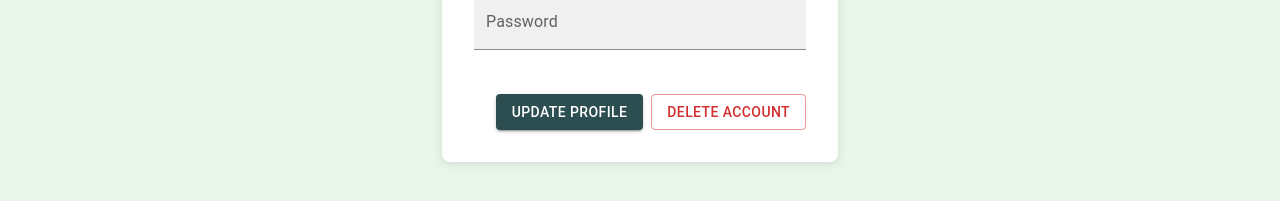
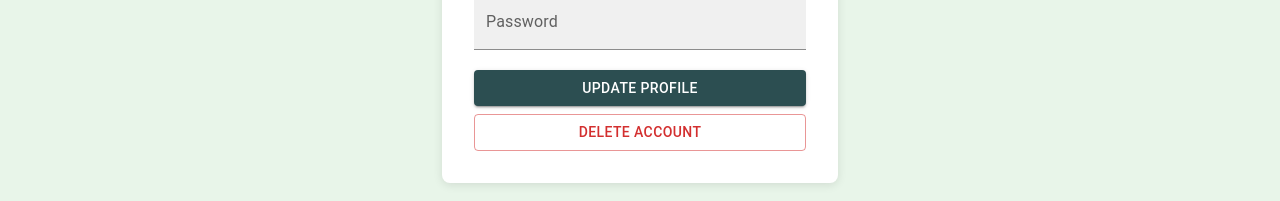
Before and after one commit to Sogolsa/ThoughtTracker-react, a React (Create React App) app: page /users/me in a window 1280 px wide. Shown: the part 324-525 px from the top of the page. Built offline with nearby package versions, Linux system fonts and the light colour scheme; no server answers; sample sign-in values are in the browser's storage.

Commit message:
fixed buttons in profile

```diff
--- a/src/components/ProfileView.js
+++ b/src/components/ProfileView.js
@@ -236,13 +236,9 @@ const ProfileView = ({ user, setUser, token }) => {
             variant="filled"
             type="password"
           />
-          <Grid
-            container
-            spacing={1}
-            sx={{ mt: 2, justifyContent: "flex-end" }}
-          >
-            <Grid item>
+
           <Button
+            fullWidth
             type="submit"
             variant="contained"
             color="primary"
@@ -254,18 +250,16 @@ const ProfileView = ({ user, setUser, token }) => {
           >
             Update Profile
           </Button>
-            </Grid>
-            <Grid item>
+
           <Button
+            fullWidth
             variant="outlined"
             color="error"
-                sx={{ mt: 2 }}
+            sx={{ mt: 1 }}
             onClick={handleDelete}
           >
             Delete Account
           </Button>
-            </Grid>
-          </Grid>
         </Box>
       </Box>
     </Container>
```
Lines whose indentation alone changed are shown as unchanged.
